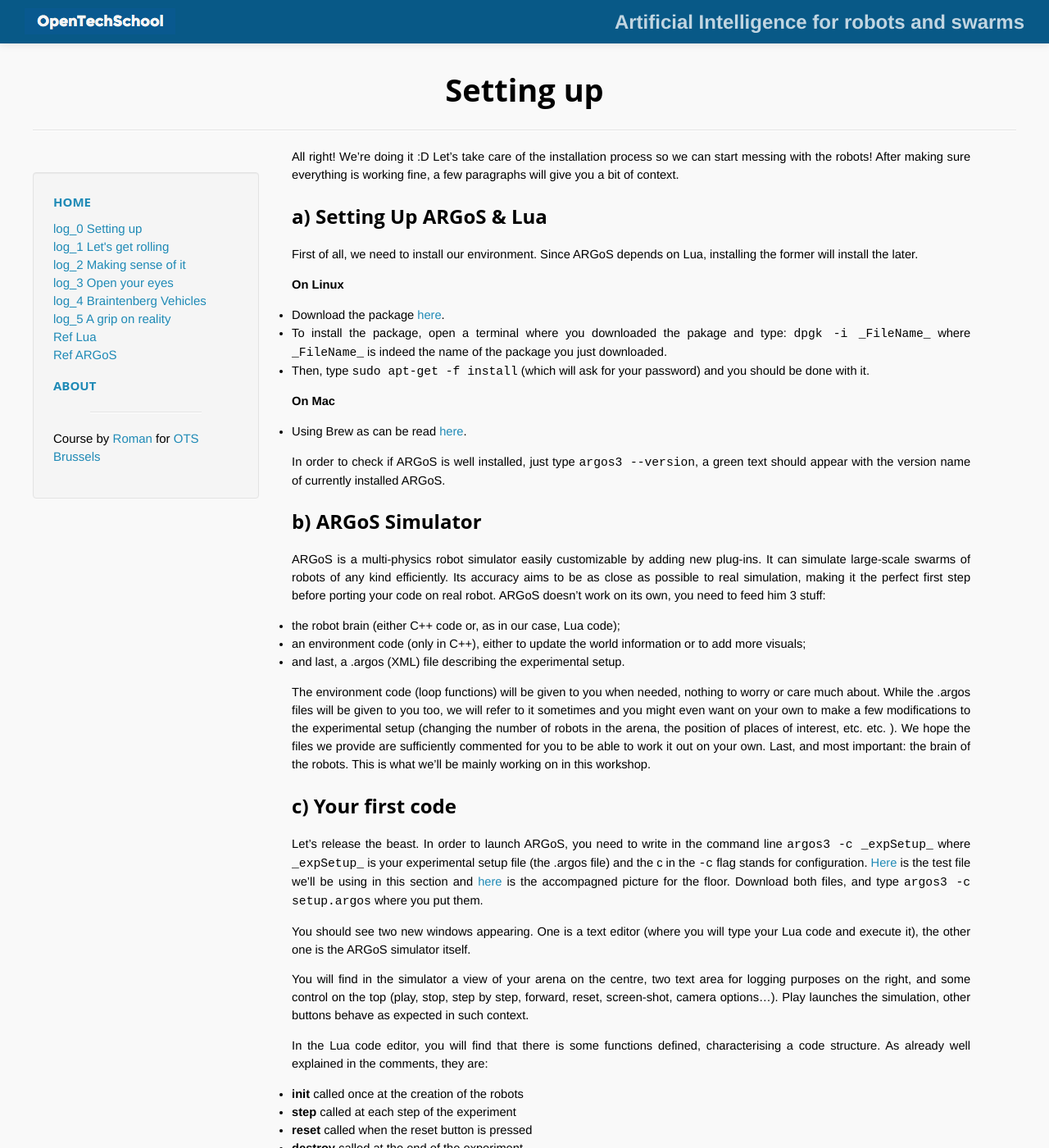
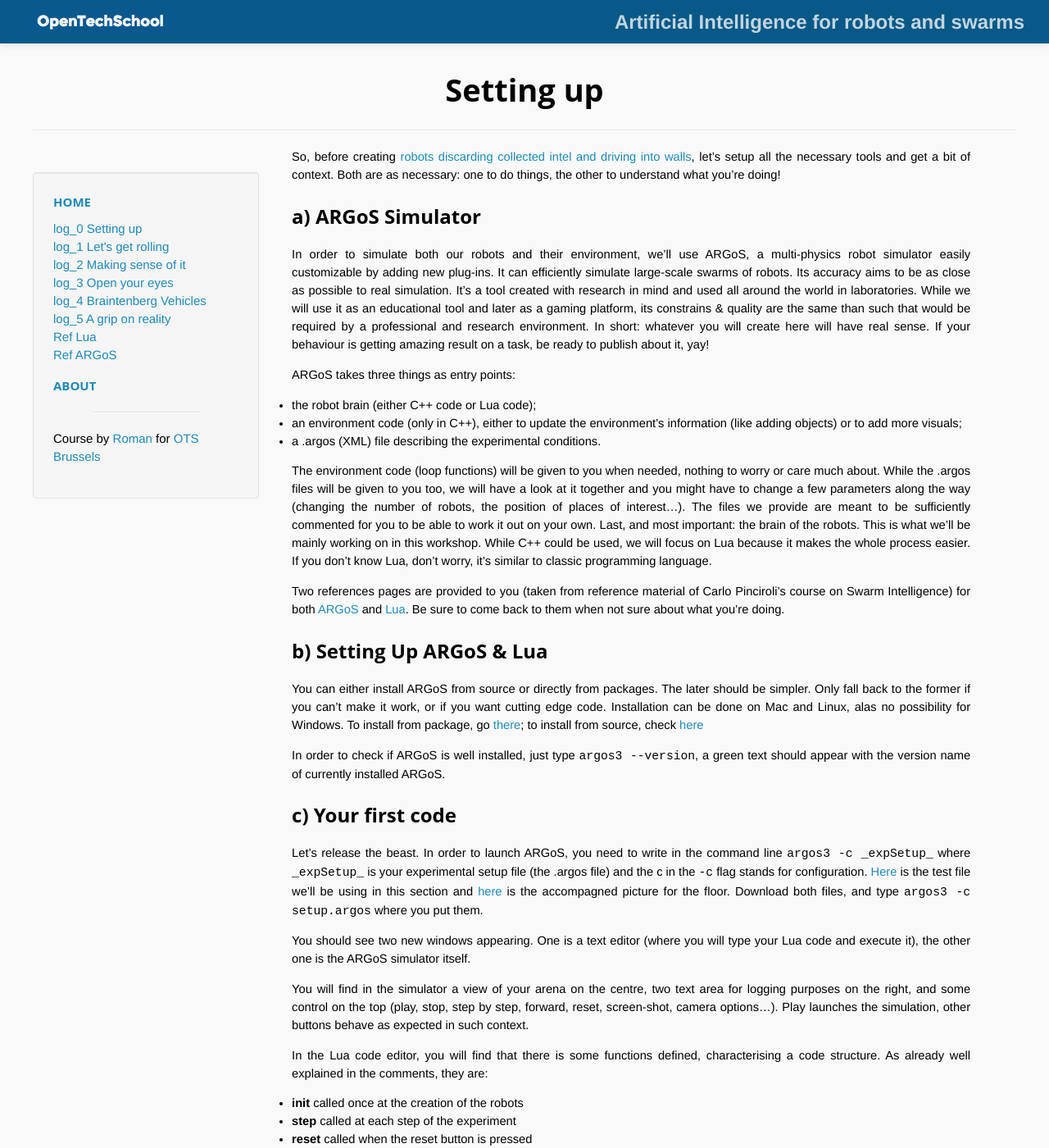
Before and after one commit to OpenTechSchool-Brussels/AI-for-robots-and-swarms, a Jekyll site: the page built from Setting-up.markdown, in a window 1280 px wide and 1400 px high. Shown: the whole window at 82% size. Built offline with Jekyll 4.4.1, drawn with Linux system fonts in a browser that asks for light colours; Markdown is read by kramdown in place of the engine named in the settings; some of the changed text lies outside the part shown.

Commit message:
Update Setting-up.markdown

```diff
--- a/Setting-up.markdown
+++ b/Setting-up.markdown
@@ -2,35 +2,26 @@
 layout: default
 title:  "Setting up"
 num: 0
-
 ---
 
-All right! We're doing it :D Let's take care of the installation process so we can start messing with the robots! After making sure everything is working fine, a few paragraphs will give you a bit of context.
+So, before creating [robots discarding collected intel and driving into walls](http://bash.org/?240849), let's setup all the necessary tools and get a bit of context. Both are as necessary: one to do things, the other to understand what you're doing!
 
-##a) Setting Up ARGoS & Lua
-First of all, we need to install our environment. Since ARGoS depends on Lua, installing the former will install the later.
+##a) ARGoS Simulator
+In order to simulate both our robots and their environment, we'll use ARGoS, a multi-physics robot simulator easily customizable by adding new plug-ins. It can efficiently simulate large-scale swarms of robots. Its accuracy aims to be as close as possible to real simulation. It's a tool created with research in mind and used all around the world in laboratories. While we will use it as an educational tool and later as a gaming platform, its constrains & quality are the same than such that would be required by a professional and research environment. In short: whatever you will create here will have real sense. If your behaviour is getting amazing result on a task, be ready to publish about it, yay!
 
-**On Linux**
+ARGoS takes three things as entry points:
+* the robot brain (either C++ code or Lua code);
+* an environment code (only in C++), either to update the environment's information (like adding objects) or to add more visuals;
+* a .argos (XML) file describing the experimental conditions.
 
-* Download the package [here](http://bohr.ulb.ac.be/~pincy/argos/core.php).
-* To install the package, open a terminal where you downloaded the pakage and type: `dpgk -i _FileName_` where `_FileName_` is indeed the name of the package you just downloaded.
-* Then, type `sudo apt-get -f install` (which will ask for your password) and you should be done with it.
+The environment code (loop functions) will be given to you when needed, nothing to worry or care much about. While the .argos files will be given to you too, we will have a look at it together and you might have to change a few parameters along the way (changing the number of robots, the position of places of interest...). The files we provide are meant to be sufficiently commented for you to be able to work it out on your own. Last, and most important: the brain of the robots. This is what we'll be mainly working on in this workshop. While C++ could be used, we will focus on Lua because it makes the whole process easier. If you don't know Lua, don't worry, it's similar to classic programming language.
 
-**On Mac**
+Two references pages are provided to you (taken from reference material of Carlo Pinciroli's course on Swarm Intelligence) for both [ARGoS](./ref_argos.html) and [Lua](./ref_lua.html). Be sure to come back to them when not sure about what you're doing.
 
-* Using Brew as can be read [here](http://bohr.ulb.ac.be/~pincy/argos/core.php).
+##b) Setting Up ARGoS & Lua
+You can either install ARGoS from source or directly from packages. The later should be simpler. Only fall back to the former if you can't make it work, or if you want cutting edge code. Installation can be done on Mac and Linux, alas no possibility for Windows. To install from package, go [there](http://www.argos-sim.info/core.php); to install from source, check [here](https://github.com/ilpincy/argos3/)
 
 In order to check if ARGoS is well installed, just type `argos3 --version`, a green text should appear with the version name of currently installed ARGoS.
-
-##b) ARGoS Simulator
-ARGoS is a multi-physics robot simulator easily customizable by adding new plug-ins. It can simulate large-scale swarms of robots of any kind efficiently. Its accuracy aims to be as close as possible to real simulation, making it the perfect first step before porting your code on real robot. ARGoS doesn't work on its own, you need to feed him 3 stuff:
-
-* the robot brain (either C++ code or, as in our case, Lua code);
-* an environment code (only in C++), either to update the world information or to add more visuals;
-* and last, a .argos (XML) file describing the experimental setup.
-
-The environment code (loop functions) will be given to you when needed, nothing to worry or care much about. While the .argos files will be given to you too, we will refer to it sometimes and you might even want on your own to make a few modifications to the experimental setup (changing the number of robots in the arena, the position of places of interest, etc. etc. ). We hope the files we provide are sufficiently commented for you to be able to work it out on your own. Last, and most important: the brain of the robots. This is what we'll be mainly working on in this workshop.
-
 
 ##c) Your first code
 Let's release the beast. In order to launch ARGoS, you need to write in the command line `argos3 -c _expSetup_` where `_expSetup_` is your experimental setup file (the .argos file) and the c in the `-c` flag stands for configuration. [Here](./assets/code/test.argos) is the test file we'll be using in this section and [here](./assets/code/one_spot.png) is the accompagned picture for the floor. Download both files, and type `argos3 -c setup.argos` where you put them.
@@ -69,6 +60,8 @@ While you might not have to use any of both, those two places will be of great h
 Entity/function, many many stuff...
 
 
+
+
 ##f) Embodiment
 --Will come later--
 robot (actuator/sensor & brain)
@@ -77,3 +70,5 @@ robot (actuator/sensor & brain)
 ##g) Swarm Robotics
 --Will come later--
 (local sensing, emphasis on interaction among robots, heterogeneity)
+
+<p>If in a first time you will work on robots taken one by one, you will quickly learn how to create constructive interaction between robots so that won't work each on their own, but collaborate and work as one entity : a swarm.</p>
```
